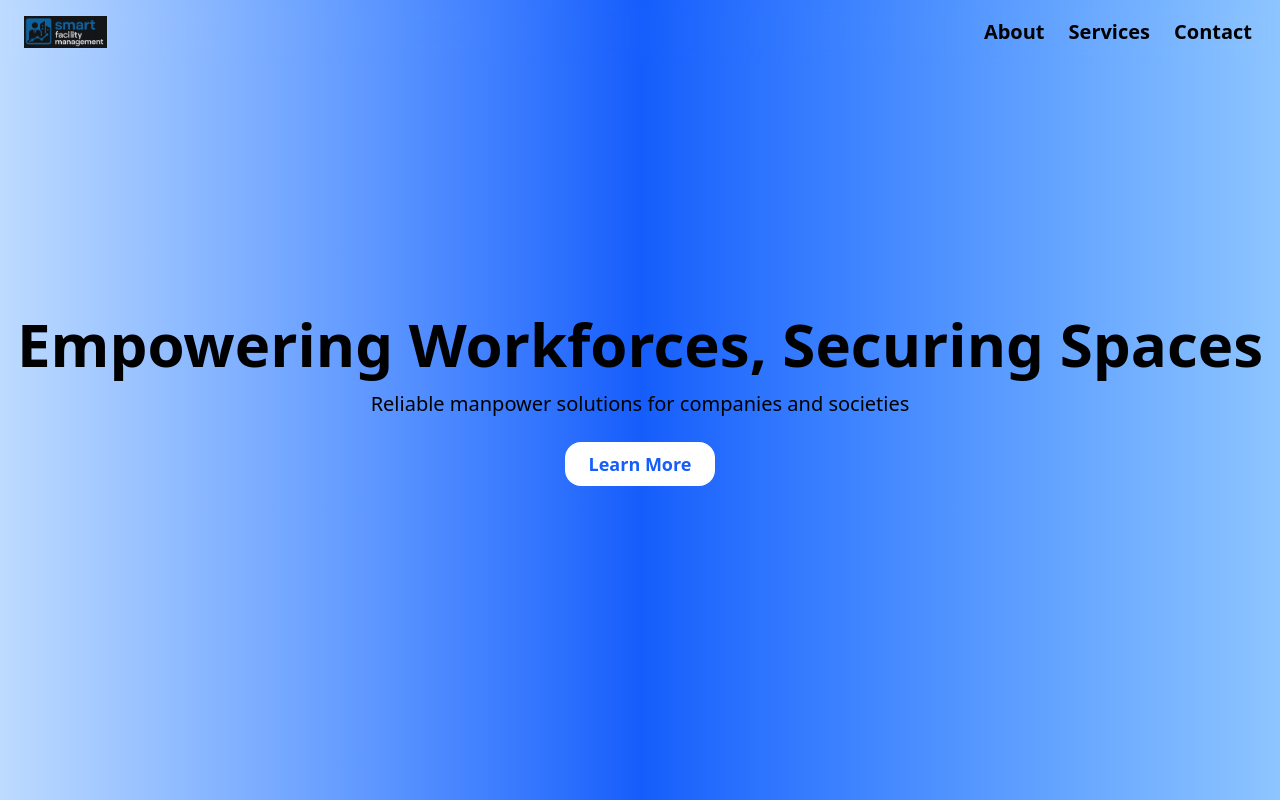
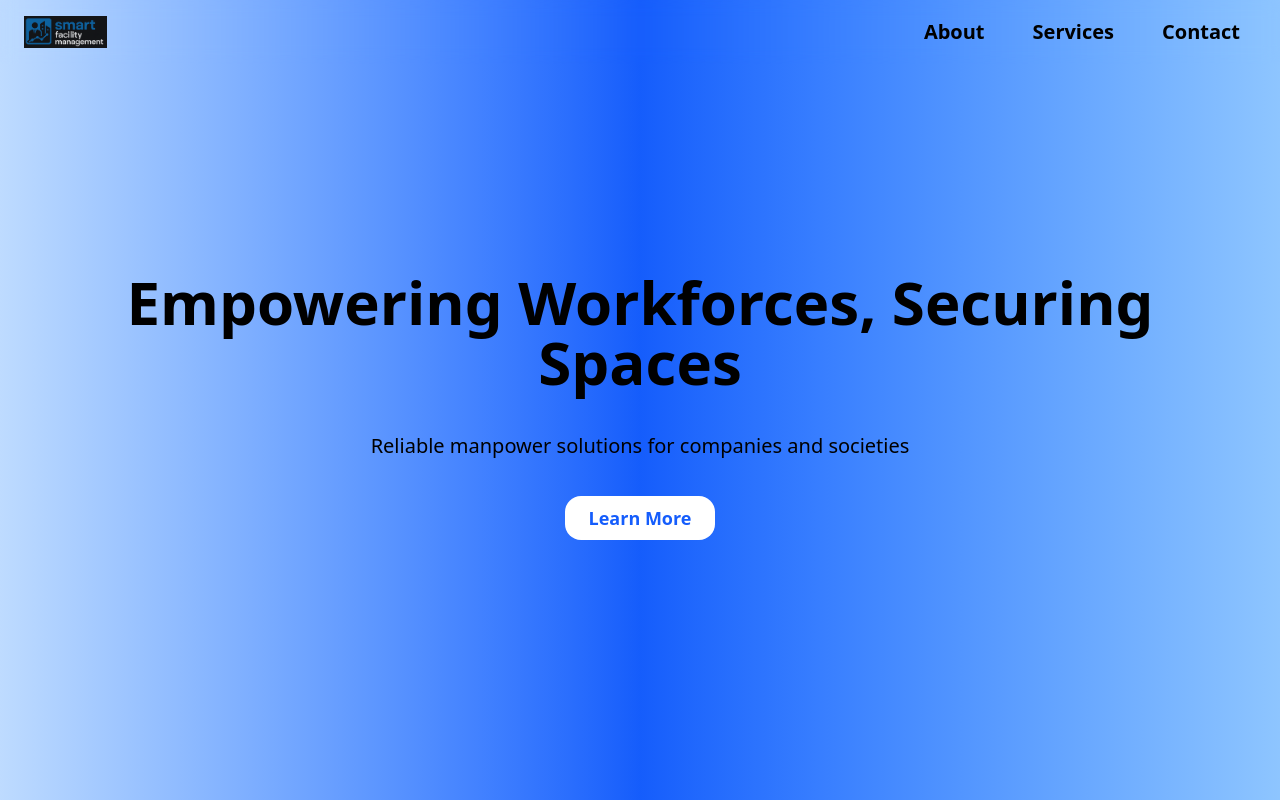
Before and after one commit to PANDEYAKASH2002/SMF, a React (Vite) app: page / in a window 1280 px wide. Shown: the top 800 px of the page. Built offline with nearby package versions, Linux system fonts and the light colour scheme.

Commit message:
updated padding

```diff
--- a/src/Components/Body.jsx
+++ b/src/Components/Body.jsx
@@ -54,13 +54,13 @@ export default function CompanyWebsite() {
             <div> <img src="/logo1.jpg" alt="logo" className="h-8 " /></div>
           {/* <div className="text-xl flex justify-center font-bold">SMART FACILITY MANAGEMENT</div> */}
           <div className="space-x-4">
-           <b> <button onClick={() => handleScroll("about")} className="hover:underline text-black text-xl px-1">About</button></b>
-            <b><button onClick={() => handleScroll("services")} className="hover:underline text-black text-xl px-1">Services</button></b>
-            <b><button onClick={() => handleScroll("contact")} className="hover:underline text-black text-xl px-1">Contact</button></b>
+           <b> <button onClick={() => handleScroll("about")} className="hover:underline text-black text-xl px-4">About</button></b>
+            <b><button onClick={() => handleScroll("services")} className="hover:underline text-black text-xl px-4">Services</button></b>
+            <b><button onClick={() => handleScroll("contact")} className="hover:underline text-black text-xl px-4">Contact</button></b>
           </div>
         </nav>
-        <h1 className="text-4xl md:text-6xl text-black font-bold mb-4" data-aos="fade-up">Empowering Workforces, Securing Spaces</h1>
-        <p className="text-lg md:text-xl text-black mb-6" data-aos="fade-up" data-aos-delay="200">Reliable manpower solutions for companies and societies</p>
+        <h1 className="text-4xl md:text-6xl text-black font-bold mb-4 p-3" data-aos="fade-up">Empowering Workforces, Securing Spaces</h1>
+        <p className="text-lg md:text-xl text-black mb-6 p-3" data-aos="fade-up" data-aos-delay="200">Reliable manpower solutions for companies and societies</p>
         <button className="bg-white text-blue-600 hover:bg-gray-100 px-6 py-2 rounded-2xl text-lg font-semibold cursor-pointer" data-aos="fade-up" data-aos-delay="400">Learn More</button>
         {/* <button className="bg-white text-blue-600 hover:bg-gray-100 px-6 py-3 rounded-xl text-lg font-semibold cursor-pointer" data-aos="fade-up" data-aos-delay="400" onClick={() => navigate('/about')}>
       Go to About Page
```
